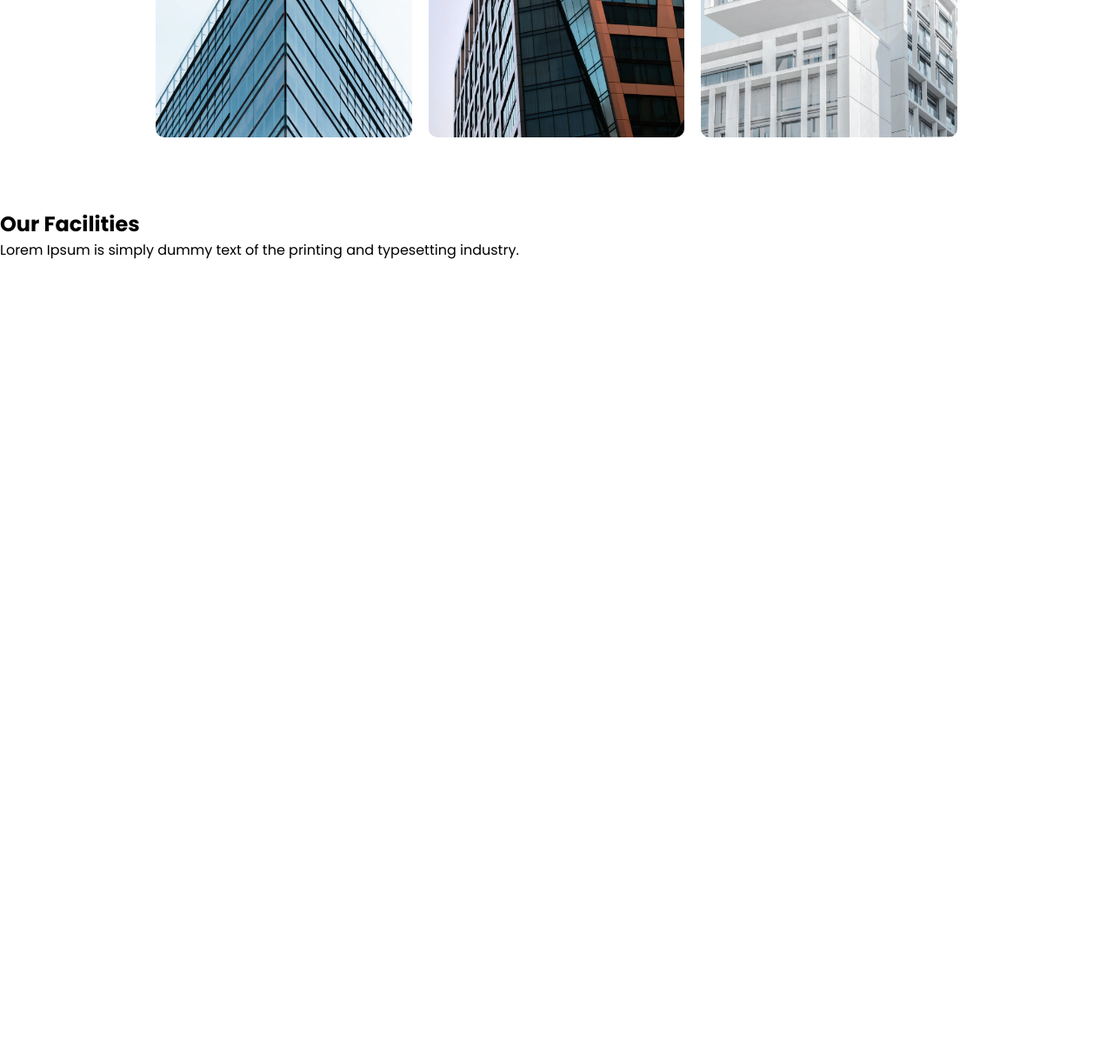
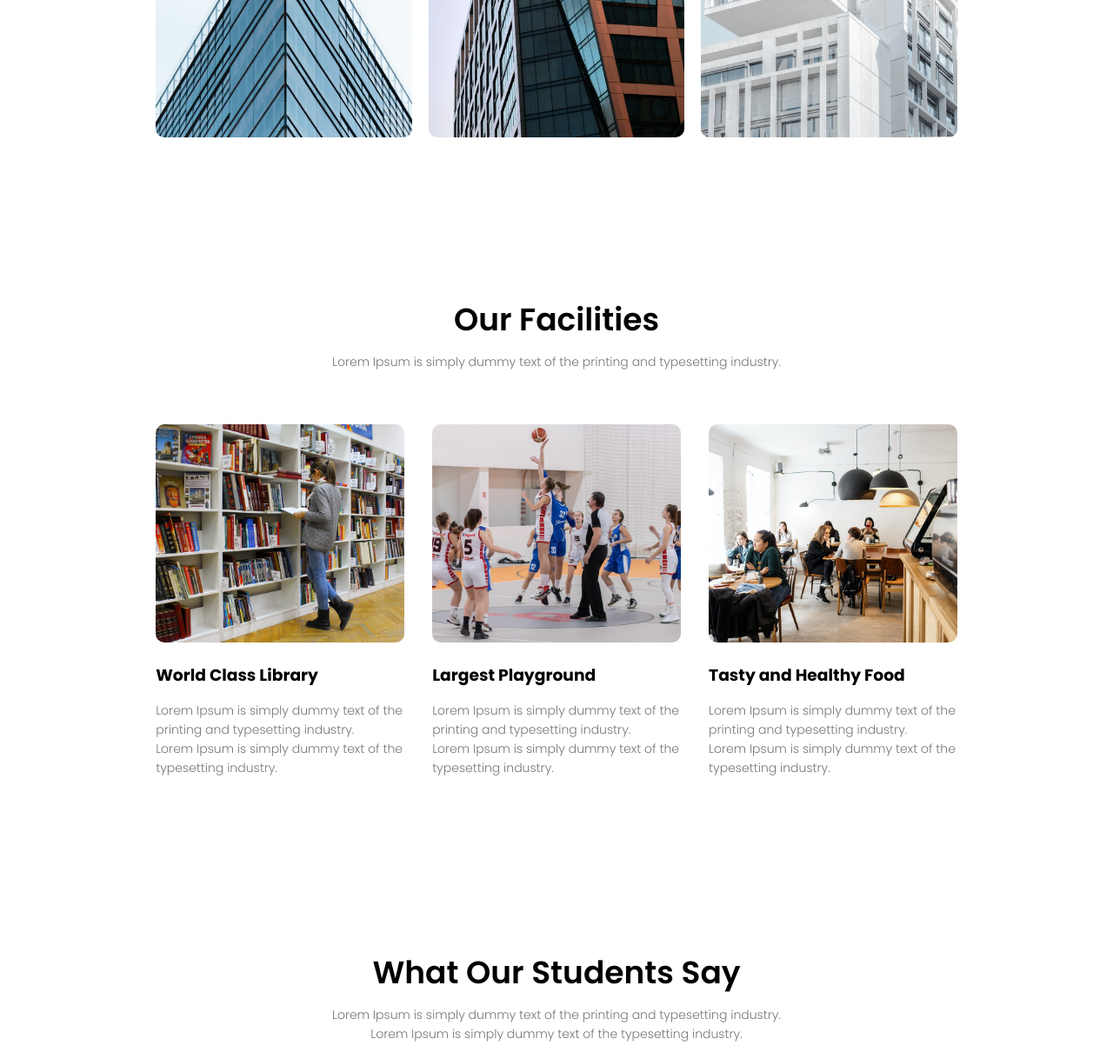
Before and after one commit to prernajajodia/Edu-world, a plain HTML site: page index.html in a window 1280 px wide. Shown: the part 1844-3054 px from the top of the page at 87% size. Before the commit the page ends 2144 px from the top, so only its background shows below. Drawn offline with Linux system fonts and the light colour scheme.

Commit message:
Facilities section added

```diff
--- a/index.html
+++ b/index.html
@@ -103,11 +103,36 @@
             </div>
         </div>
     </section>
-    <section class="faciloties">
+    <section class="facilities">
         <h1>Our Facilities</h1>
         <p>Lorem Ipsum is simply dummy text of the printing and typesetting industry.</p>
+        <div class="row">
+            <div class="facilities-col">
+                <img src="img/library.png" alt="">
+                <h3>World Class Library</h3>
+                <p>Lorem Ipsum is simply dummy text of the printing and typesetting industry.
+                    <br>Lorem Ipsum is simply dummy text of the typesetting industry.</p>
+            </div>
+            <div class="facilities-col">
+                <img src="img/basketball.png" alt="">
+                <h3>Largest Playground</h3>
+                <p>Lorem Ipsum is simply dummy text of the printing and typesetting industry.
+                    <br>Lorem Ipsum is simply dummy text of the typesetting industry.</p>
+            </div>
+            <div class="facilities-col">
+                <img src="img/cafeteria.png" alt="">
+                <h3>Tasty and Healthy Food</h3>
+                <p>Lorem Ipsum is simply dummy text of the printing and typesetting industry.
+                    <br>Lorem Ipsum is simply dummy text of the typesetting industry.</p>
+            </div>
+        </div>
     </section>
-
+    <!-- TESTIMONIALS -->
+    <section class="testimonials">
+        <h1>What Our Students Say</h1>
+        <p>Lorem Ipsum is simply dummy text of the printing and typesetting industry.
+            <br>Lorem Ipsum is simply dummy text of the typesetting industry.</p>
+    </section>
 
 
 </body>
--- a/style.css
+++ b/style.css
@@ -33,6 +33,7 @@
         flex-direction: column;
     }
 }
+
 
 nav .fa {
     display: none;
@@ -261,3 +262,71 @@ nav img {
     opacity: 1;
     bottom: 49%;
 }
+
+/*FACILITIES*/
+
+.facilities {
+    width: 80%;
+    margin: auto;
+    text-align: center;
+    padding-top: 100px;
+}
+
+.facilities h1 {
+    font-size: 36px;
+    font-weight: 600;
+    text-align: center;
+}
+
+.facilities p {
+    color: #777;
+    font-size: 14px;
+    font-weight: 300;
+    line-height: 22px;
+    padding: 10px;
+}
+
+.facilities-col h3 {
+    text-align: left;
+    margin-top: 16px;
+    margin-bottom: 15px;
+}
+
+.facilities-col {
+    flex-basis: 31%;
+    border-radius: 10px;
+    margin-bottom: 5%;
+    text-align: left;
+}
+
+.facilities-col img {
+    width: 100%;
+    border-radius: 10px;
+}
+
+.facilities-col p {
+    padding: 0;
+}
+
+/* TESTIMONIALS */
+
+.testimonials {
+    width: 80%;
+    margin: auto;
+    text-align: center;
+    padding-top: 100px;
+}
+
+.testimonials h1 {
+    font-size: 36px;
+    font-weight: 600;
+    text-align: center;
+}
+
+.testimonials p {
+    color: #777;
+    font-size: 14px;
+    font-weight: 300;
+    line-height: 22px;
+    padding: 10px;
+}
```
